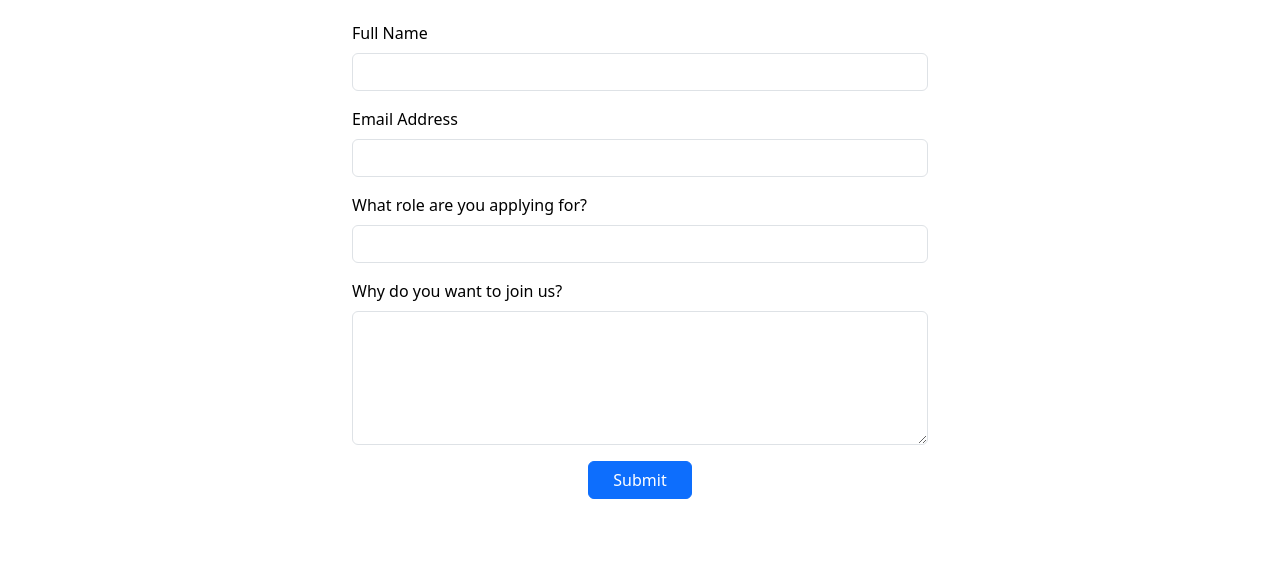
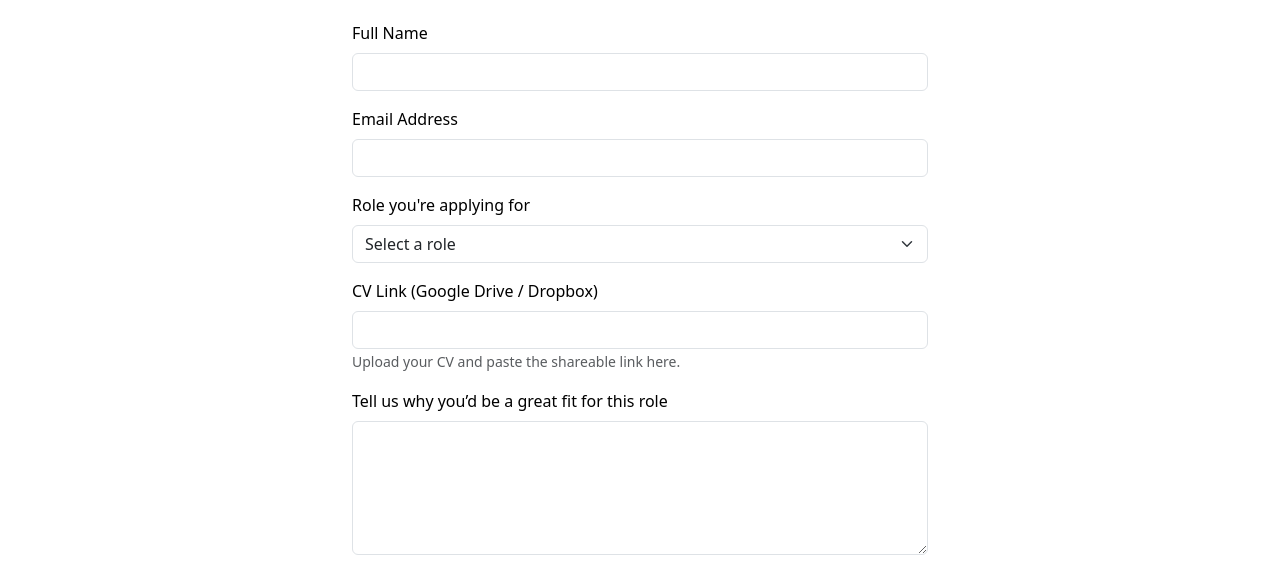
Before and after one commit to vxdnt/sme3, a plain HTML site: page careers.html in a window 1280 px wide. Shown: the part 225-793 px from the top of the page. Drawn offline with nearby package versions, Linux system fonts and the light colour scheme.

Commit message:
Update careers.html

```diff
--- a/careers.html
+++ b/careers.html
@@ -60,15 +60,28 @@
     <input type="email" class="form-control" name="_replyto" id="email" required />
   </div>
   <div class="mb-3 text-start">
-          <label for="role" class="form-label">What role are you applying for?</label>
-          <input type="text" class="form-control" name="role" id="role" required />
+    <label for="role" class="form-label">Role you're applying for</label>
+    <select class="form-select" name="role" id="role" required>
+      <option value="" disabled selected>Select a role</option>
+      <option value="Frontend Developer">Frontend Developer</option>
+      <option value="Backend Developer">Backend Developer</option>
+      <option value="App Developer">App Developer</option>
+      <option value="AI/ML Intern">AI/ML Intern</option>
+      <option value="UI/UX Designer">UI/UX Designer</option>
+    </select>
   </div>
   <div class="mb-3 text-start">
-          <label for="message" class="form-label">Why do you want to join us?</label>
+    <label for="cvlink" class="form-label">CV Link (Google Drive / Dropbox)</label>
+    <input type="url" class="form-control" name="cvlink" id="cvlink" required>
+    <small class="text-muted">Upload your CV and paste the shareable link here.</small>
+  </div>
+  <div class="mb-3 text-start">
+    <label for="message" class="form-label">Tell us why you’d be a great fit for this role</label>
     <textarea class="form-control" name="message" id="message" rows="5" required></textarea>
   </div>
   <button type="submit" class="btn btn-primary px-4">Submit</button>
 </form>
+
     </div>
   </section>
 
```
Lines whose indentation alone changed are shown as unchanged.
